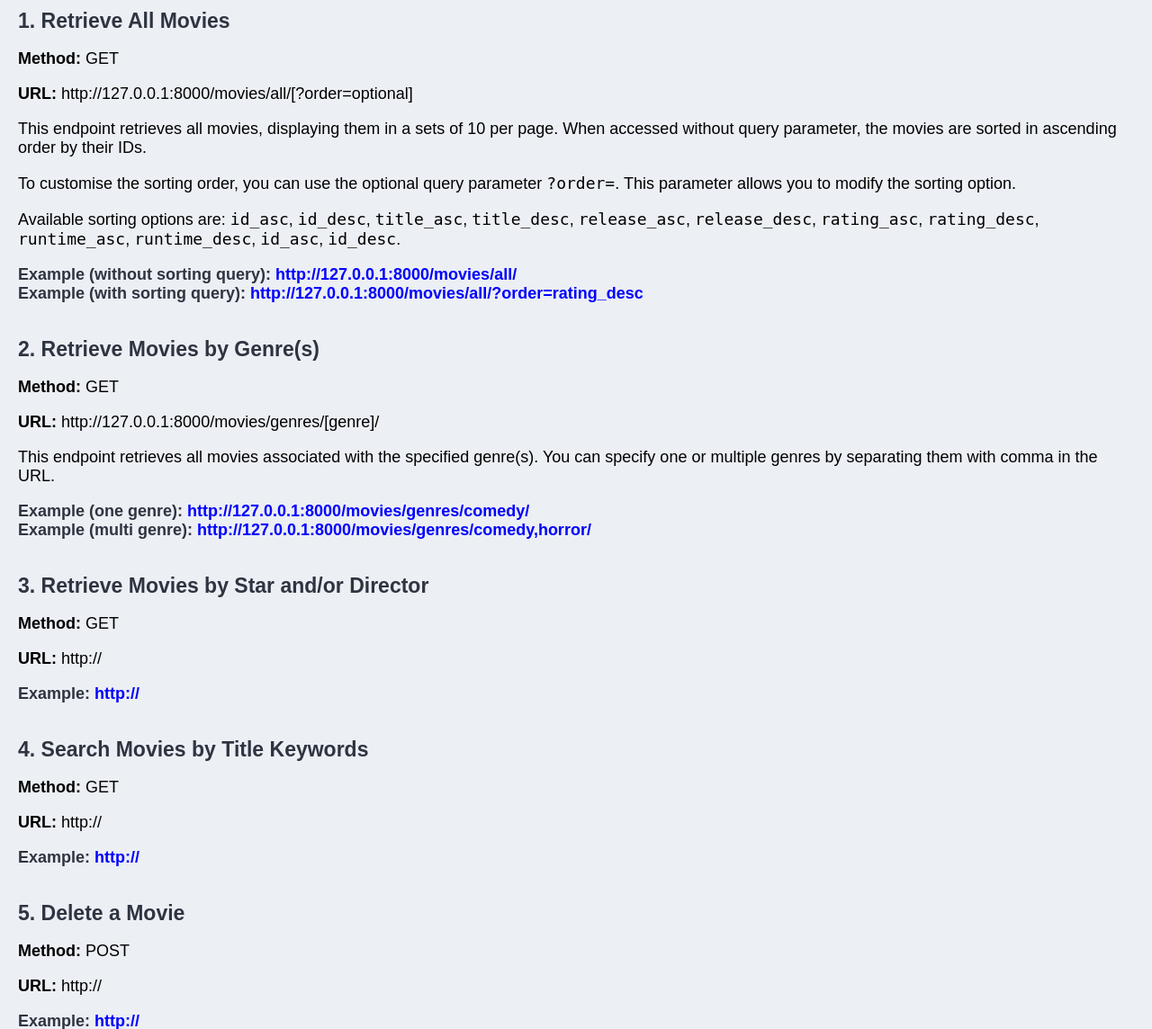
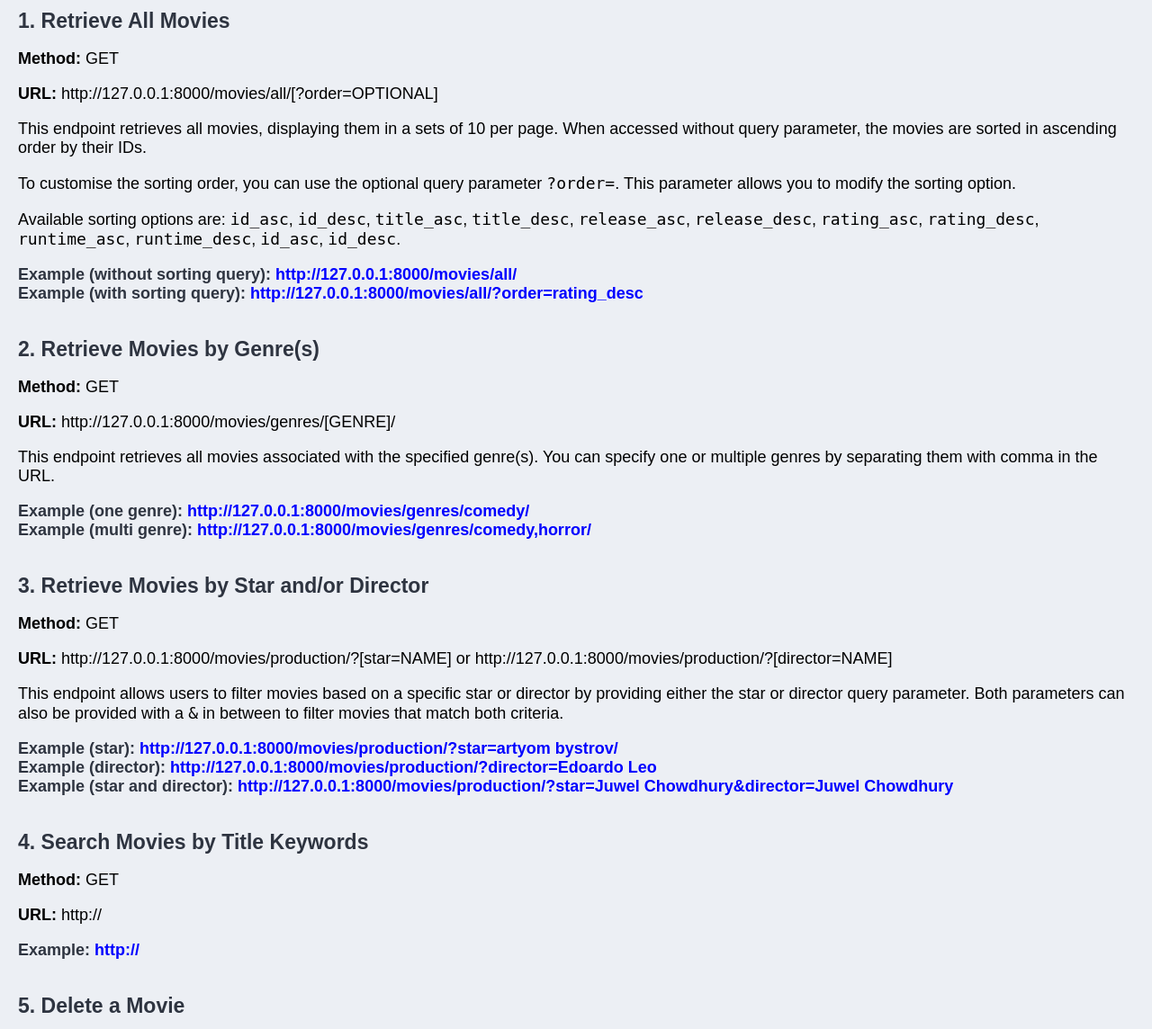
Before and after one commit to Jx1126/awd-midterm, a Django app: page / in a window 1280 px wide. Shown: the part 116-1260 px from the top of the page at 90% size. Run offline with Django 5.2, Linux system fonts and the light colour scheme.

Commit message:
Completed third endpoint in HTML

```diff
--- a/movies_2023/frontend/templates/index.html
+++ b/movies_2023/frontend/templates/index.html
@@ -23,7 +23,7 @@
 
         <div class="endpoint__description">
             <p><strong>Method: </strong>GET</p>
-            <p><strong>URL: </strong>http://127.0.0.1:8000/movies/all/[?order=optional]</p>
+            <p><strong>URL: </strong>http://127.0.0.1:8000/movies/all/[?order=OPTIONAL]</p>
             <p>This endpoint retrieves all movies, displaying them in a sets of 10 per page. When accessed without query parameter, the movies are sorted in ascending order by their IDs.</p>
             <p>To customise the sorting order, you can use the optional query parameter <code>?order=</code>. This parameter allows you to modify the sorting option.</p>
             <p>Available sorting options are: <code>id_asc</code>, <code>id_desc</code>, <code>title_asc</code>, <code>title_desc</code>, <code>release_asc</code>, <code>release_desc</code>, <code>rating_asc</code>, <code>rating_desc</code>, <code>runtime_asc</code>, <code>runtime_desc</code>, <code>id_asc</code>, <code>id_desc</code>.</p>
@@ -45,7 +45,7 @@
 
         <div class="endpoint__description">
             <p><strong>Method: </strong>GET</p>
-            <p><strong>URL: </strong>http://127.0.0.1:8000/movies/genres/[genre]/</p>
+            <p><strong>URL: </strong>http://127.0.0.1:8000/movies/genres/[GENRE]/</p>
             <p>This endpoint retrieves all movies associated with the specified genre(s). You can specify one or multiple genres by separating them with comma in the URL.</p>
         </div>
 
@@ -65,11 +65,14 @@
 
         <div class="endpoint__description">
             <p><strong>Method: </strong>GET</p>
-            <p><strong>URL: </strong>http://</p>
+            <p><strong>URL: </strong>http://127.0.0.1:8000/movies/production/?[star=NAME] or http://127.0.0.1:8000/movies/production/?[director=NAME]</p>
+            <p>This endpoint allows users to filter movies based on a specific star or director by providing either the star or director query parameter. Both parameters can also be provided with a <code>&</code> in between to filter movies that match both criteria.</p>
         </div>
 
         <div class="endpoint__url">
-            <strong>Example: </strong><a href="http://">http://</a>
+            <strong>Example (star): </strong><a href="http://127.0.0.1:8000/movies/production/?star=artyom bystrov">http://127.0.0.1:8000/movies/production/?star=artyom bystrov/</a><br>
+            <strong>Example (director): </strong><a href="http://127.0.0.1:8000/movies/production/?director=Edoardo Leo">http://127.0.0.1:8000/movies/production/?director=Edoardo Leo</a><br>
+            <strong>Example (star and director): </strong><a href="http://127.0.0.1:8000/movies/production/?star=Juwel Chowdhury&director=Juwel Chowdhury">http://127.0.0.1:8000/movies/production/?star=Juwel Chowdhury&director=Juwel Chowdhury</a>
         </div>
     </div>
 
```
